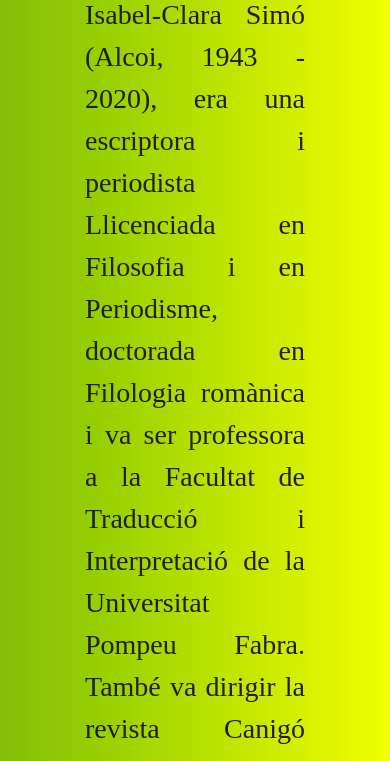
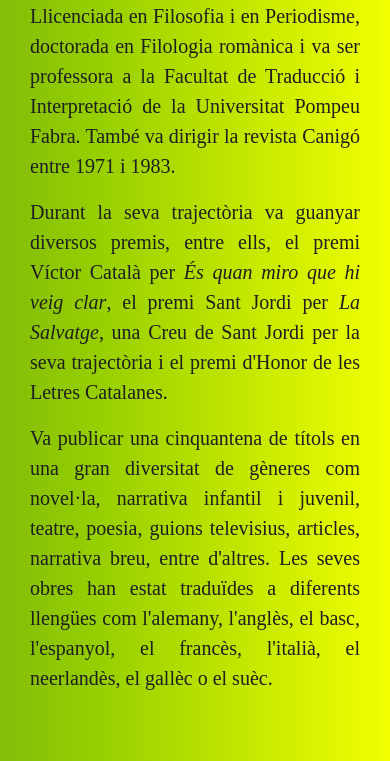
Before and after one commit to tgarciafo/isabelClaraSimo, a website built with Parcel: page src/index.html in a window 390 px wide. Shown: the part 354-1115 px from the top of the page. Built offline with nearby package versions, Linux system fonts and the light colour scheme.

Commit message:
canvis estil

```diff
--- a/src/style.css
+++ b/src/style.css
@@ -27,7 +27,7 @@
     font-weight: 400;
     font-size: 28px;
     text-align: justify;
-    margin: 45px 70px;
+    padding: 40px 15px;
 }
 
 footer #logoFooter{
@@ -44,3 +44,9 @@
     font-style: italic;
     font-family: serif;
 }
+
+@media (max-width: 480px){
+    section#presentacio {
+        font-size: 20px;
+    }
+}
```
Also changed, not shown: 4 other files.
